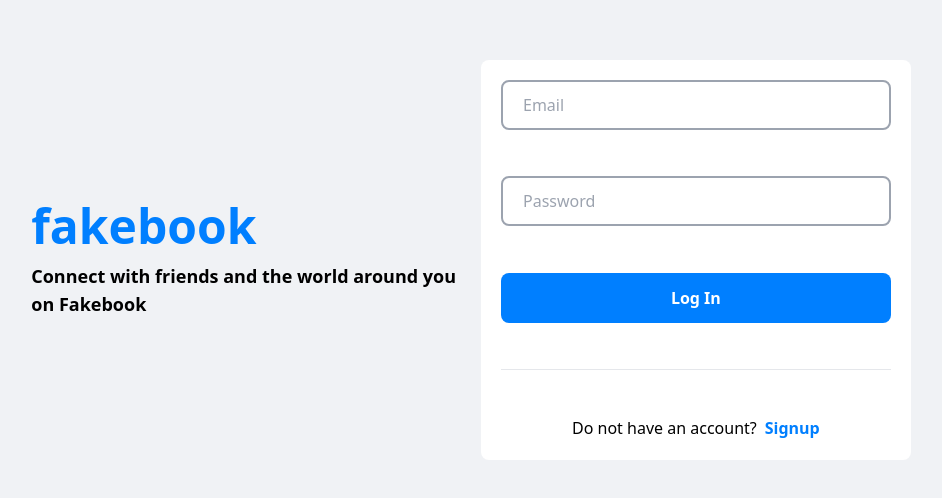
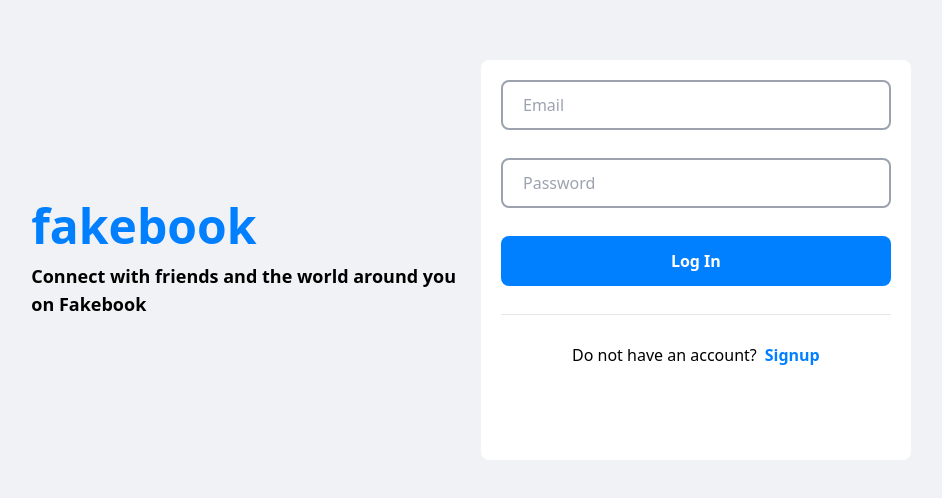
Before and after one commit to shjjHhj126/mern-socialMedia, a React (Vite) app in the folder client/: page /log-in in a window 1280 px wide. Shown: the part 140-638 px from the top of the page, without its empty margins (159-1101 px from the left). Built offline with nearby package versions, Linux system fonts and the light colour scheme.

Commit message:
complete log in UI and functionality

```diff
--- a/client/src/pages/LogIn.jsx
+++ b/client/src/pages/LogIn.jsx
@@ -14,7 +14,7 @@ export default function LogIn() {
   const handleSubmit = async (e) => {
     e.preventDefault();
     try {
-      const res1 = await axios.post("/api/auth/signup", formData, {
+      const res1 = await axios.post("/api/auth/login", formData, {
         headers: {
           "Content-Type": "application/json",
         },
@@ -42,7 +42,7 @@ export default function LogIn() {
         <div className="flex-1 flex-col justify-center m-5">
           <form
             onSubmit={handleSubmit}
-            className="bg-white flex flex-col justify-between h-[400px] p-5 rounded-lg">
+            className="bg-white flex flex-col  h-[400px] p-5 rounded-lg gap-7">
             <input
               type="text"
               id="email"
--- a/client/src/pages/SignUp.jsx
+++ b/client/src/pages/SignUp.jsx
@@ -72,7 +72,7 @@ export default function SignUp() {
               Sign Up
             </button>
             <hr className="border-1" />
-            <div className="flex flex-row items-center justify-center gap-2">
+            <div className="flex flex-row items-center justify-center gap-5">
               <p>Already have an Account?</p>
               <Link
                 to={"/log-in"}
```
